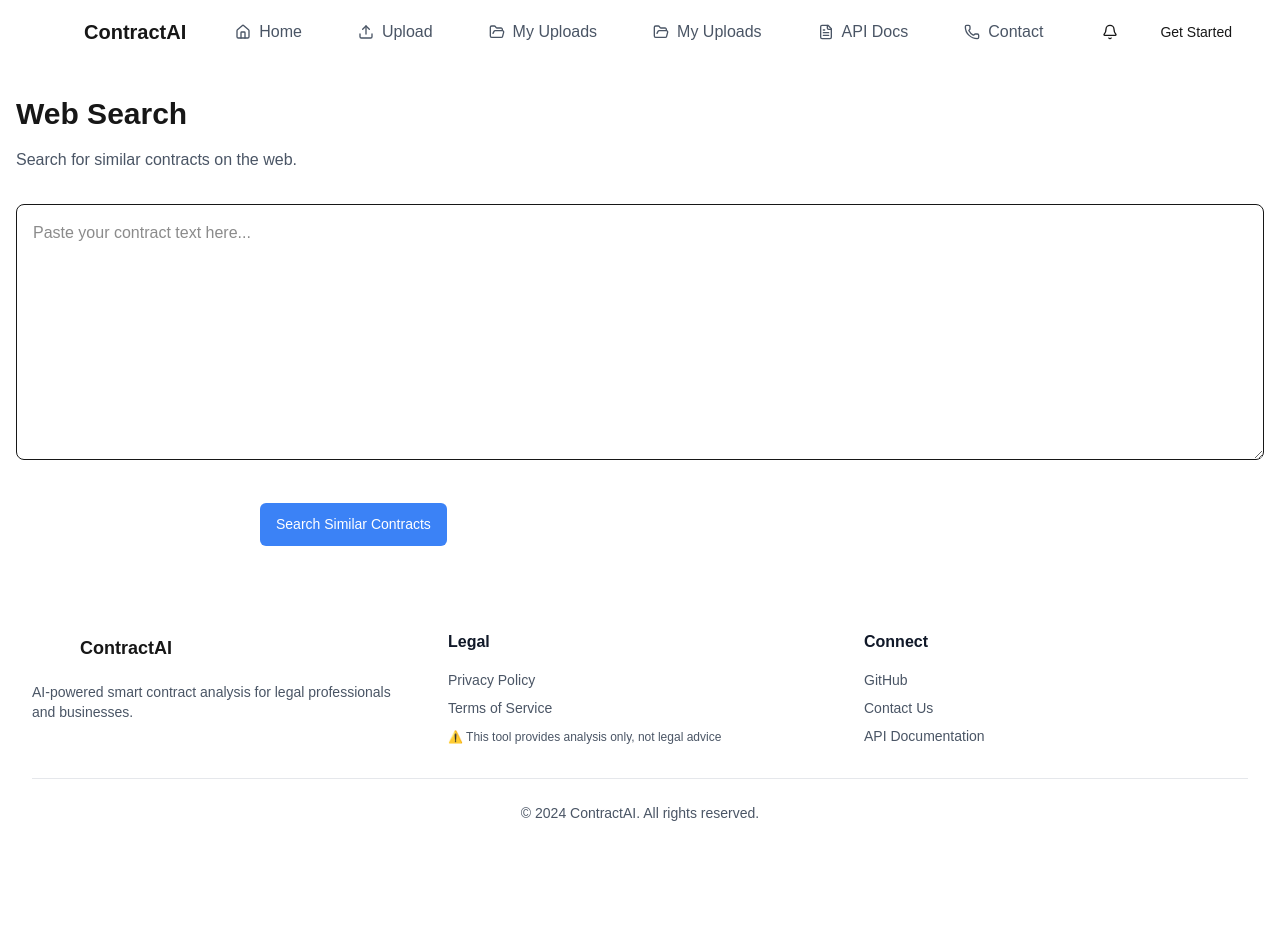
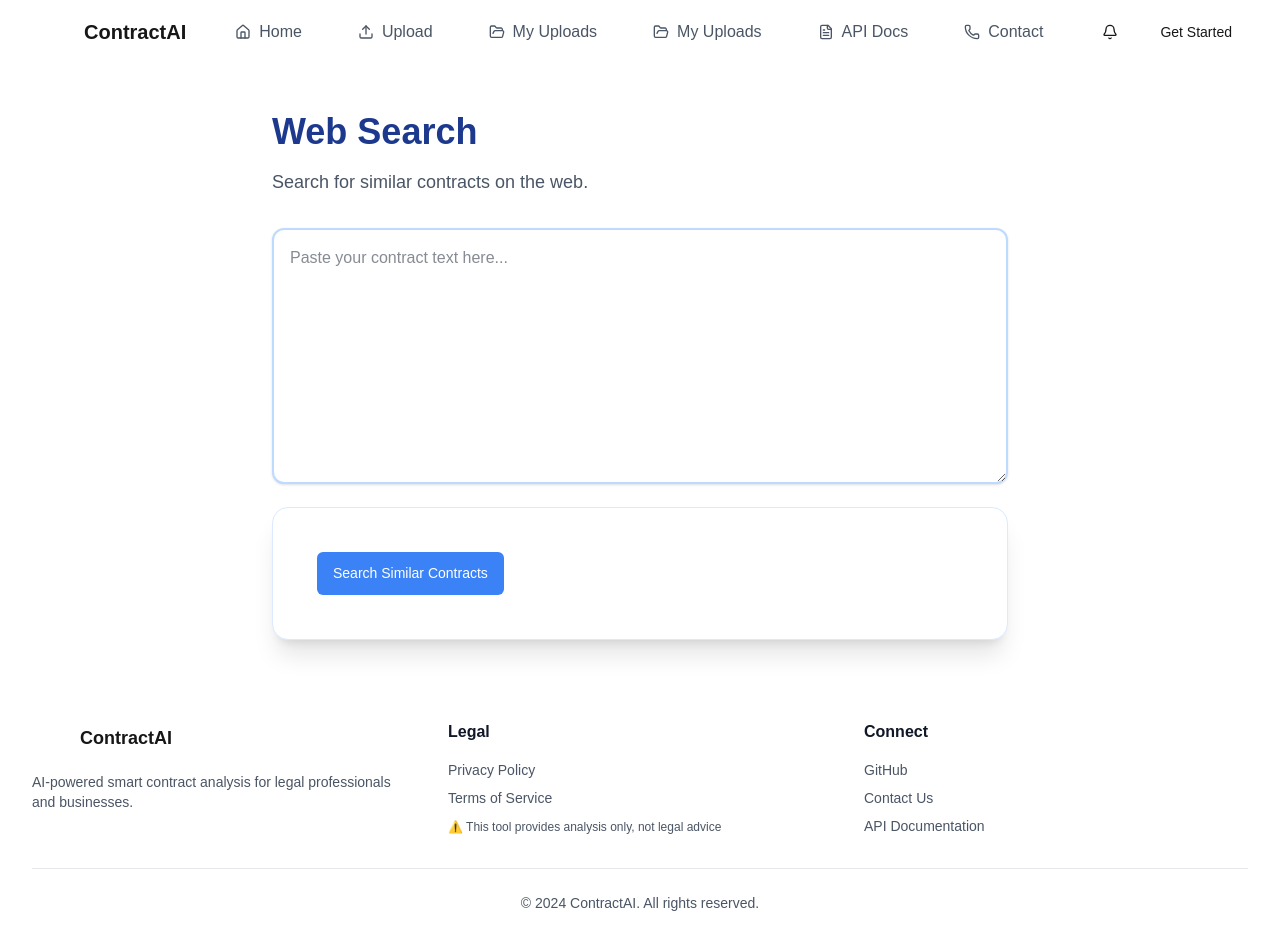
Before and after one commit to krVatsal/LegalAI, a Next.js app in the folder client/: page /websearch in a window 1280 px wide. Before the commit the page ends 855 px from the top, so only its background shows below. Built offline with nearby package versions, Linux system fonts and the light colour scheme.

Commit message:
Modernize web search page UI to match SaaS/legal theme

```diff
--- a/client/app/websearch/page.js
+++ b/client/app/websearch/page.js
@@ -9,16 +9,18 @@
 
   return (
     <Layout>
-      <div className="container mx-auto px-4 py-8">
-        <h1 className="text-3xl font-bold mb-4">Web Search</h1>
-        <p className="text-gray-600 mb-8">Search for similar contracts on the web.</p>
+      <div className="max-w-3xl mx-auto px-4 py-12">
+        <h1 className="text-4xl font-extrabold text-blue-900 dark:text-white mb-4">Web Search</h1>
+        <p className="text-lg text-gray-600 dark:text-gray-300 mb-8">Search for similar contracts on the web.</p>
         <textarea
-          className="w-full h-64 p-4 border rounded-lg mb-4"
+          className="w-full h-64 p-4 border-2 border-blue-200 dark:border-blue-700 rounded-xl bg-white dark:bg-slate-900 text-gray-900 dark:text-white shadow mb-4 focus:outline-none focus:ring-2 focus:ring-blue-500"
           placeholder="Paste your contract text here..."
           value={contractText}
           onChange={(e) => setContractText(e.target.value)}
         />
-        <WebSearch contractText={contractText} />
+        <div className="bg-white dark:bg-slate-900 rounded-2xl shadow-xl p-6 border border-blue-100 dark:border-blue-800">
+          <WebSearch contractText={contractText} />
+        </div>
       </div>
     </Layout>
   );
```
